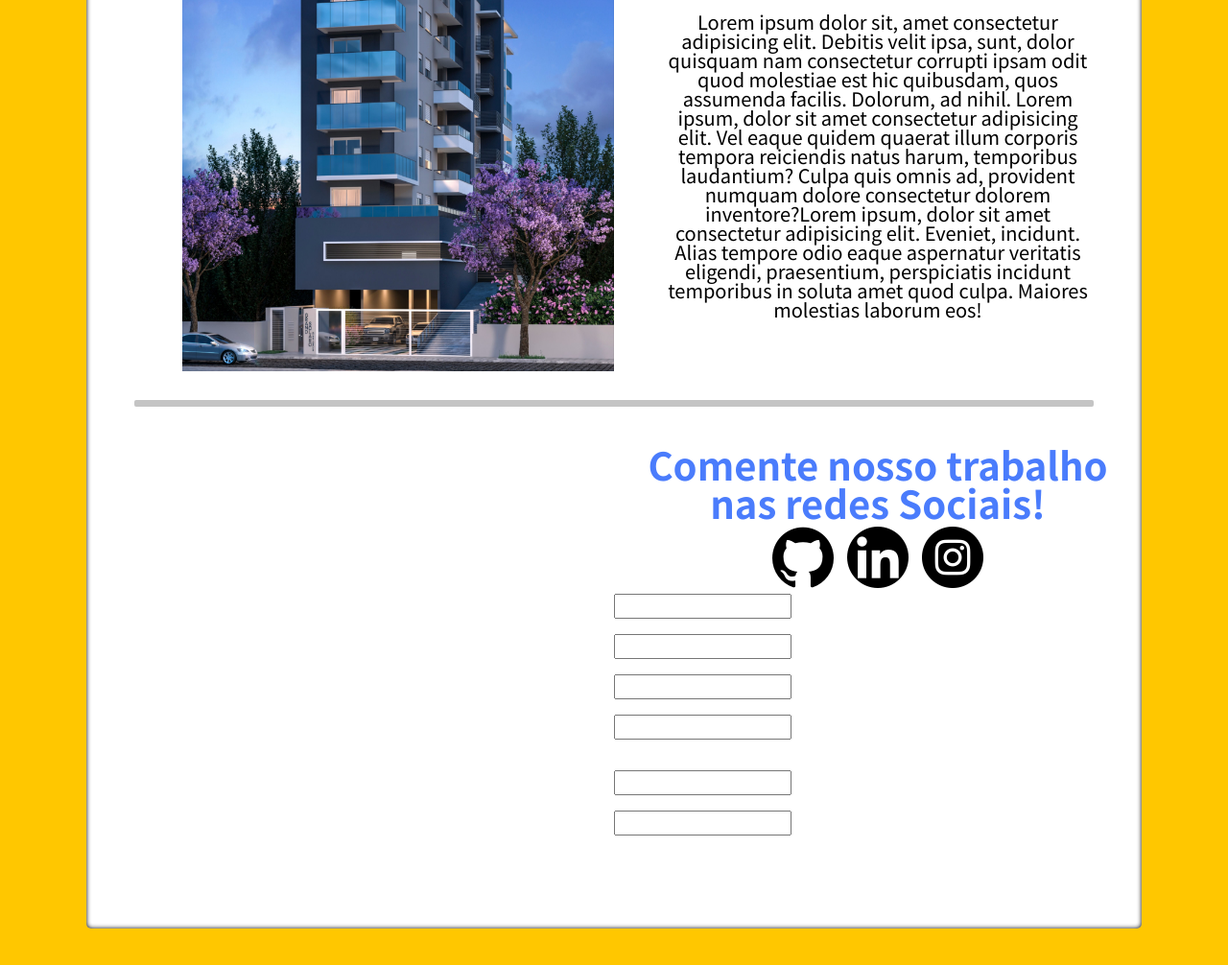
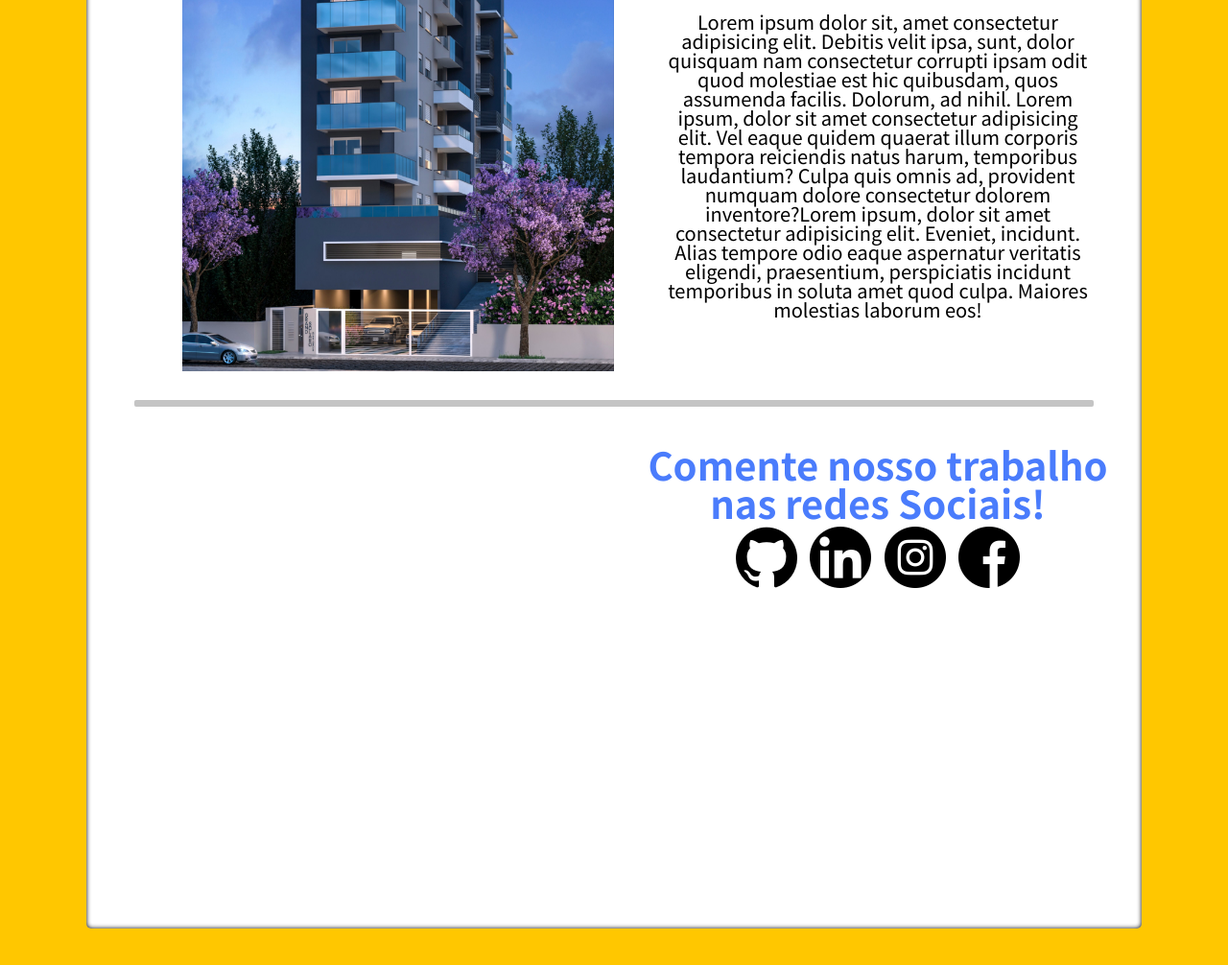
Before and after one commit to lucassmelloo/projeto-pessoal-melloimoveis, a plain HTML site: page index.html in a window 1280 px wide. Shown: the part 900-1906 px from the top of the page at 96% size. Drawn offline with Linux system fonts and the light colour scheme.

Commit message:
Adicionando Links a NavBar

```diff
--- a/index.html
+++ b/index.html
@@ -13,12 +13,12 @@
 <body>
     <div class="navbar">
         <ul>
-            <li>Catálogo</li>
-            <li>Imoveis Detalhados</li>
-            <li>Informações</li>
+            <li><a href="#firstsection">Catálogo</a></li>
+            <li><a href="#secondsection">Imoveis Detalhados</a></li>
+            <li><a href="#section">Informações</a></li>
         </ul>
     </div>
-        <section class="firstsection">
+        <section class="firstsection" id="firstsection">
         <div class="container">
             <h1 class="titulosessao">Lançamentos Exclusivos!</h1>
             <div class="homeimages">
@@ -50,26 +50,23 @@
                 </div>
             </section>
 
+            <section class="section" id="section">
+
                 <div class="line"></div>
-
-            <section class="lastsection">
-
+                <div class="lastsection">
                     <div class="informations">
                         <p></p>
                     </div>
 
-                <div class="formulario">
+                    <div class="lastright">
                         <h1>Comente nosso trabalho nas redes Sociais!</h1>
+                        <div class="socialmedias">
                             <a href="https://github.com/lucassmelloo" target="_blank"><img src="images/logos/github.png" width="64px"></a>
                             <a href="https://www.linkedin.com/in/lucas-de-mello-vieira-17339217b/" target="_blank"><img src="images/logos/linkedin.png" width="64px"></a>
                             <a href="https://www.instagram.com/lucassmelloo_/" target="_blank"><img src="images/logos/instagram.png" width="64px"></a>
-
-                    <input type="text" ><br>
-                    <input type="text"><br>
-                    <input type="text"><br>
-                    <input type="text"><br><br>
-                    <input type="text"><br>
-                    <input type="text"><br>
+                            <a href="https://www.facebook.com/profile.php?id=100002337446745" target="_blank"><img src="images/logos/facebook.png" width="64px"></a>
+                        </div>
+                    </div>
                 </div>
 
             </section>
--- a/styles/style.css
+++ b/styles/style.css
@@ -23,8 +23,17 @@ body{
     font-weight: bold;
 }
 
+.navbar li a {
+    text-decoration: none;
+    color: #000000;
+}
+
 .navbar li:hover{
     background-color: #919191;
+    cursor: pointer;
+}
+
+.navbar a:hover{
     cursor: pointer;
 }
 
@@ -168,26 +177,29 @@ body{
     height: 500px;
 }
 
-.formulario {
+.lastright {
     width: 50%;
     height: 50%;
     align-items: center;
+    position: relative;
 
 }
 
-.formulario img{
+.socialmedias{
+    display: block;
+    margin: auto;
+}
+
+.lastright img{
     padding: 5px;
     transition: 0.2s;
+
 }
 
-.formulario img:hover{
+.lastright img:hover{
     width: 68px;
     height: 68px;
     cursor: pointer;
+    filter: #4A7CFC ;
+
 }
-
-.formulario input{
-    height: 20px;
-    display:flex;
-    /* border: none; */
-}
```
Also changed, not shown: images/logos/facebook.png (added). Lines whose indentation alone changed are shown as unchanged.
